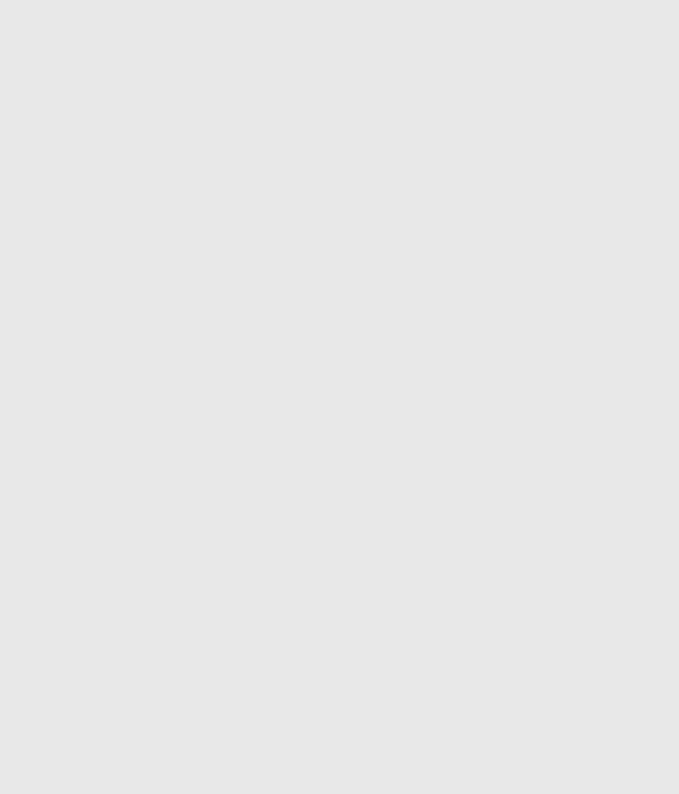
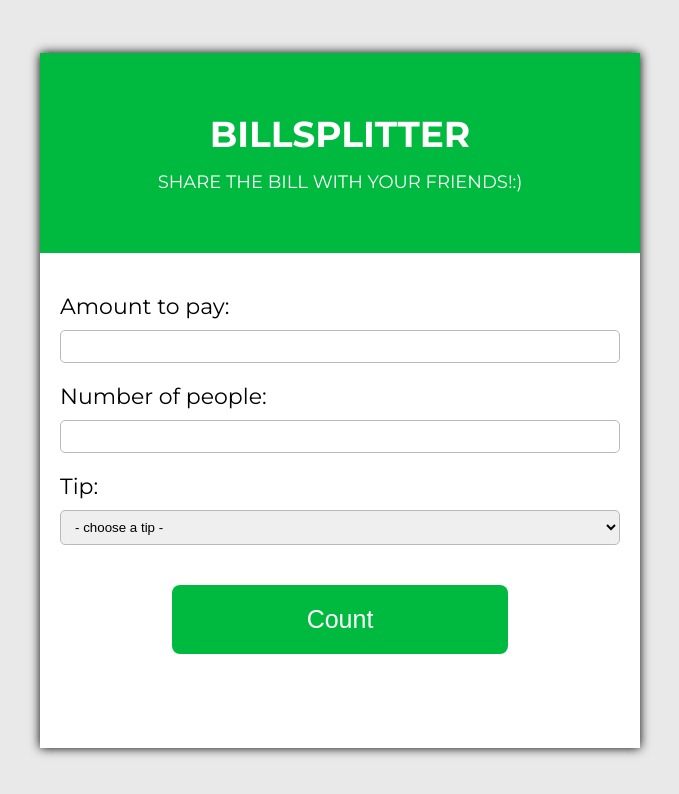
Before and after one commit to kacperkwa/bill-splitter, a plain HTML site: page index.html in a window 1280 px wide. Shown: the whole page, without its empty margins (300-979 px from the left). Drawn offline with Linux system fonts and the light colour scheme.

Commit message:
Added html structure, and css style

```diff
--- a/index.html
+++ b/index.html
@@ -15,7 +15,29 @@
 </head>
 
 <body>
-
+   <div class="wrapper">
+      <div class="header">
+         <h1 class="header__heading">BillSplitter</h1>
+         <p class="header__sub-heading">Share the bill with your friends!:)</p>
+      </div>
+      <div class="main">
+         <label for="price">Amount to pay:</label>
+         <input type="number" id="price">
+         <label for="people">Number of people:</label>
+         <input type="number" id="people">
+         <label for="tip">Tip:</label>
+         <select id="tip">
+            <option value="0" selected disabled>- choose a tip -</option>
+            <option value="0.05">5%</option>
+            <option value="0.1">10%</option>
+            <option value="0.15">15%</option>
+            <option value="0.2">20%</option>
+         </select>
+         <button class="count">Count</button>
+         <p class="error"></p>
+         <p class="cost-info">You should pay <span class="cost"></span>PLN</p>
+      </div>
+   </div>
 </body>
 
 </html>
--- a/sass/main.scss
+++ b/sass/main.scss
@@ -18,3 +18,78 @@ body {
 	font-size: 1.8rem;
 	background-color: rgb(233, 233, 233);
 }
+
+.wrapper {
+	width: clamp(340px, 50vw, 600px);
+	background-color: #fff;
+	box-shadow: 0 0 10px #000;
+	display: flex;
+	flex-direction: column;
+
+	.header {
+		display: flex;
+		flex-direction: column;
+		justify-content: center;
+		align-items: center;
+		text-align: center;
+		height: 200px;
+		color: #fff;
+		background-color: #00ba40;
+		text-transform: uppercase;
+		gap: 1.5rem;
+	}
+	.main {
+		padding: 4rem 2rem;
+		label {
+			display: block;
+			margin-bottom: 1rem;
+			font-size: 2.2rem;
+		}
+		input,
+		select {
+			margin-bottom: 2rem;
+			padding: 0.8rem 1rem;
+			width: 100%;
+			border-radius: 5px;
+			border: 1px solid rgb(185, 185, 185);
+		}
+		.count {
+			display: block;
+			margin: 2rem auto;
+			padding: 2rem 1rem;
+			width: 60%;
+			font-size: 2.5rem;
+			border-radius: 8px;
+			color: #fff;
+			background-color: #00ba40;
+			border: none;
+			cursor: pointer;
+			transition: background-color 0.3s;
+			&:hover {
+				background-color: rgb(0, 168, 59);
+			}
+		}
+		.cost-info {
+			opacity: 0;
+			margin-top: 3rem;
+			font-size: 2rem;
+		}
+		.cost {
+			font-weight: bold;
+		}
+		.error {
+			color: rgb(159, 63, 29);
+			text-align: center;
+		}
+	}
+}
+
+@media (max-width: 440px) {
+	.wrapper {
+		width: 100vw;
+		height: 100vh;
+		.header {
+			padding: 0 2rem;
+		}
+	}
+}
```
Also changed, not shown: css/main.css, 1 other file.
